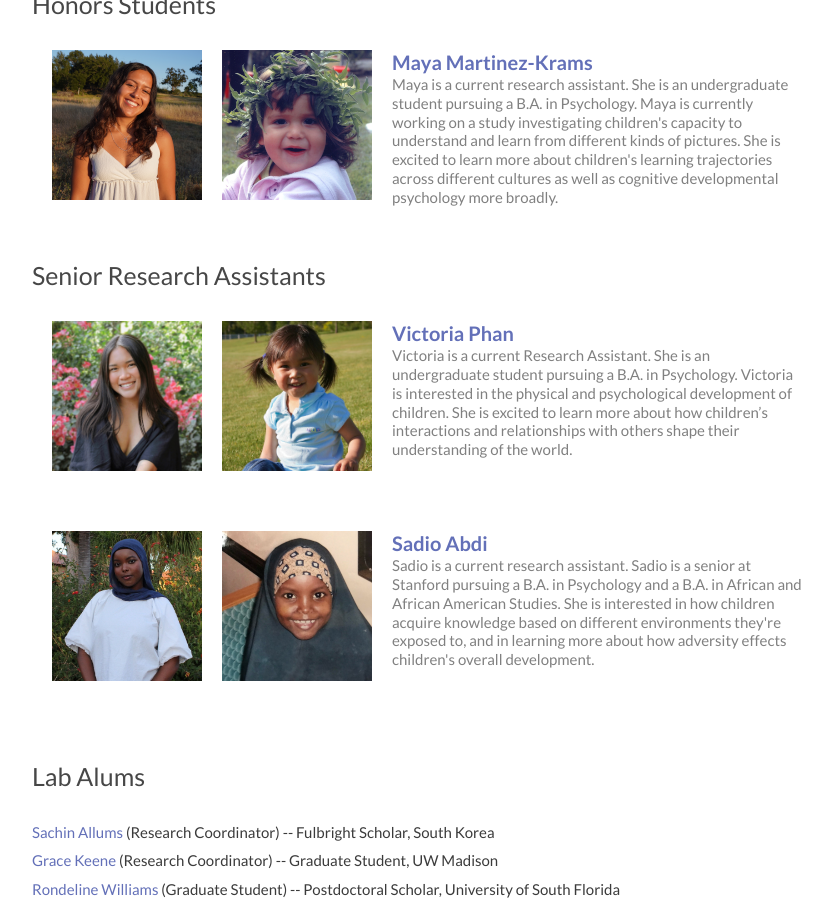
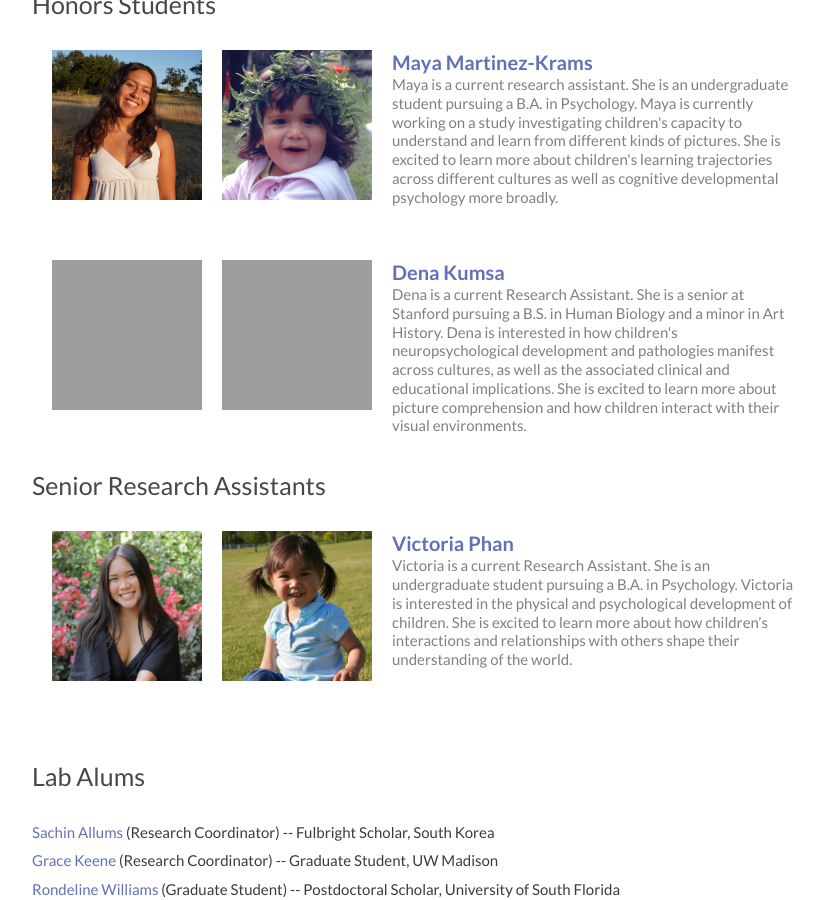
Before and after one commit to langcog/website, a Jekyll site: the page built from 02-people.html, in a window 1280 px wide and 900 px high, scrolled down 5027 px. Shown: the whole window, without its empty margins (233-1065 px from the left). Built offline with Jekyll 4.4.1, drawn with Linux system fonts in a browser that asks for light colours; nearby versions of some CDN libraries; a script that is not in the unit is left out.

Commit message:
Update langcoglab.yml- add Dena

```diff
--- a/_data/langcoglab.yml
+++ b/_data/langcoglab.yml
@@ -200,6 +200,16 @@
          currently working on a study investigating children's capacity to understand and learn from different kinds
          of pictures. She is excited to learn more about children's learning trajectories across different cultures
          as well as cognitive developmental psychology more broadly.
+    - name: Dena Kumsa
+      img: dena.JPG
+      baby: dena_baby.HEIC
+      bio:
+        - >
+         Dena is a current Research Assistant. She is a senior at Stanford pursuing a B.S. in Human Biology and a minor in
+         Art History. Dena is interested in how children's neuropsychological development and pathologies manifest across
+         cultures, as well as the associated clinical and educational implications. She is excited to learn more about
+         picture comprehension and how children interact with their visual environments.
+
 - role: Senior Research Assistants
   people:
     - name: Victoria Phan
@@ -210,14 +220,6 @@
          Victoria is a current Research Assistant. She is an undergraduate student pursuing a B.A. in Psychology. Victoria is interested in the physical and
          psychological development of children. She is excited to learn more about how children’s interactions and relationships with others shape their
          understanding of the world.
-    - name: Sadio Abdi
-      img: sadio.png
-      baby: sadio_baby.png
-      bio:
-        - >
-         Sadio is a current research assistant. Sadio is a senior at Stanford pursuing a B.A. in Psychology and a B.A.
-         in African and African American Studies. She is interested in how children acquire knowledge based on different
-         environments they're exposed to, and in learning more about how adversity effects children's overall development.
 - role: Lab Alums
   people:
     - name: Sachin Allums
```
